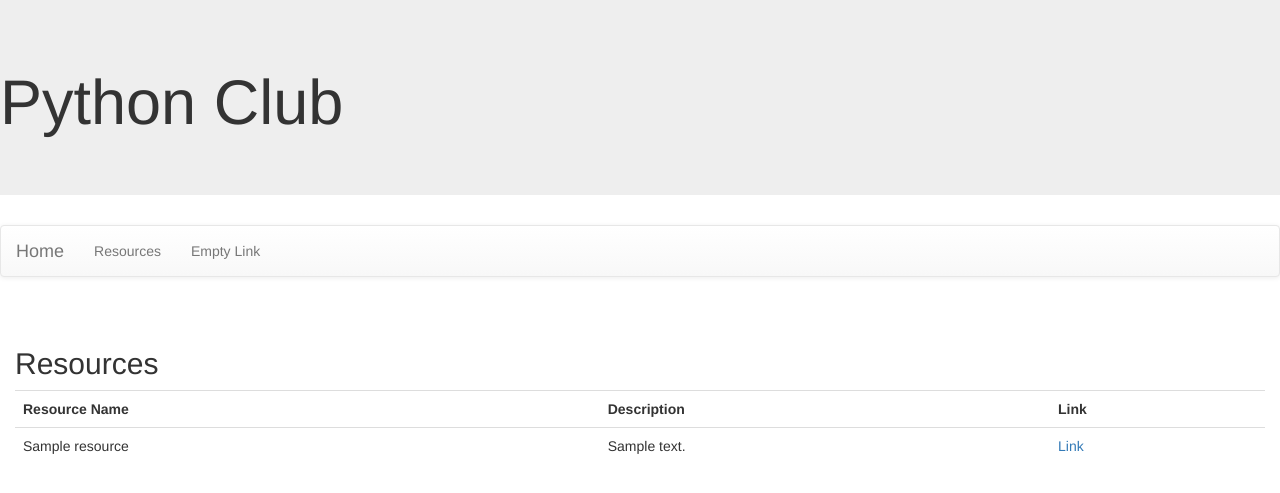
After one commit to lewzsh/PythonClub, a Django app: page /Club/resources/ in a window 1280 px wide. The commit adds this page. Shown: the top 493 px of the page. Run offline with Django 3.2, Linux system fonts and the light colour scheme; tables that the repository leaves empty hold one stand-in row (values such as "Sample post"); some libraries are stand-ins or nearby versions.

Commit message:
Adds resources page

```diff
--- /dev/null
+++ b/PythonClub/Club/templates/Club/resources.html
@@ -0,0 +1,23 @@
+{% extends 'base.html' %}
+{% block content %}
+<h2>Resources</h2>
+<table class='table'>
+ <tr>
+     <th>Resource Name</th>
+     <th>Description</th>
+     <th>Link</th>
+ </tr>
+ {% for r in resource_list %}
+   <tr>
+       <td>{{ r.resourcename }}</td>
+       <td>{{ r.description }}</td>
+       <td><a href="{{ r.resourceurl }}">Link</a></td>
+   </tr>
+
+ {% endfor %}
+
+
+</table>
+
+
+{% endblock %}
--- a/PythonClub/Club/templates/base.html
+++ b/PythonClub/Club/templates/base.html
@@ -16,10 +16,10 @@
         <nav class="navbar navbar-default">
             <div class="container-fluid">
                 <div class="navbar-header">
-                    <a class="navbar-brand" href="{% url 'index' %}">Python Club Nav</a>
+                    <a class="navbar-brand" href="{% url 'index' %}">Home</a>
                 </div>
                 <ul class="nav navbar-nav">
-                    <li> <a href=""> Empty Link </a> </li>
+                    <li> <a href="{% url 'resources' %}"> Resources </a> </li>
                     <li> <a href=""> Empty Link </a> </li>
                 </ul>
             </div>
--- a/PythonClub/Club/urls.py
+++ b/PythonClub/Club/urls.py
@@ -3,4 +3,5 @@ from . import views
 
 urlpatterns = [
     path('', views.index, name='index'),
+    path('resources/', views.resources, name='resources')
 ]
--- a/PythonClub/Club/views.py
+++ b/PythonClub/Club/views.py
@@ -1,5 +1,10 @@
 from django.shortcuts import render
+from .models import Meeting, MeetingMinutes, Resource, Event
 
 # Create your views here.
 def index(request):
     return render(request, 'Club/index.html')
+
+def resources(request):
+    resource_list = Resource.objects.all()
+    return render(request, 'Club/resources.html', {'resource_list': resource_list})
```
